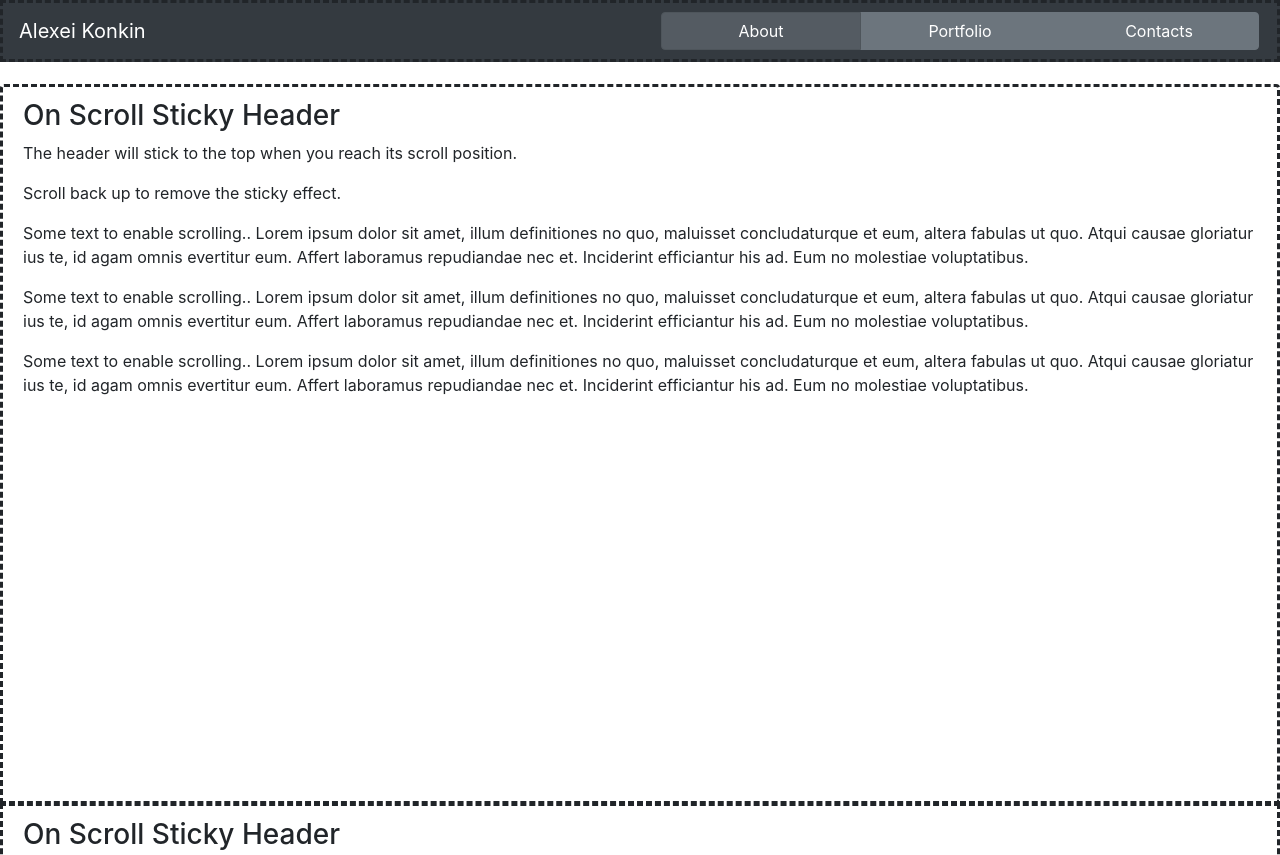
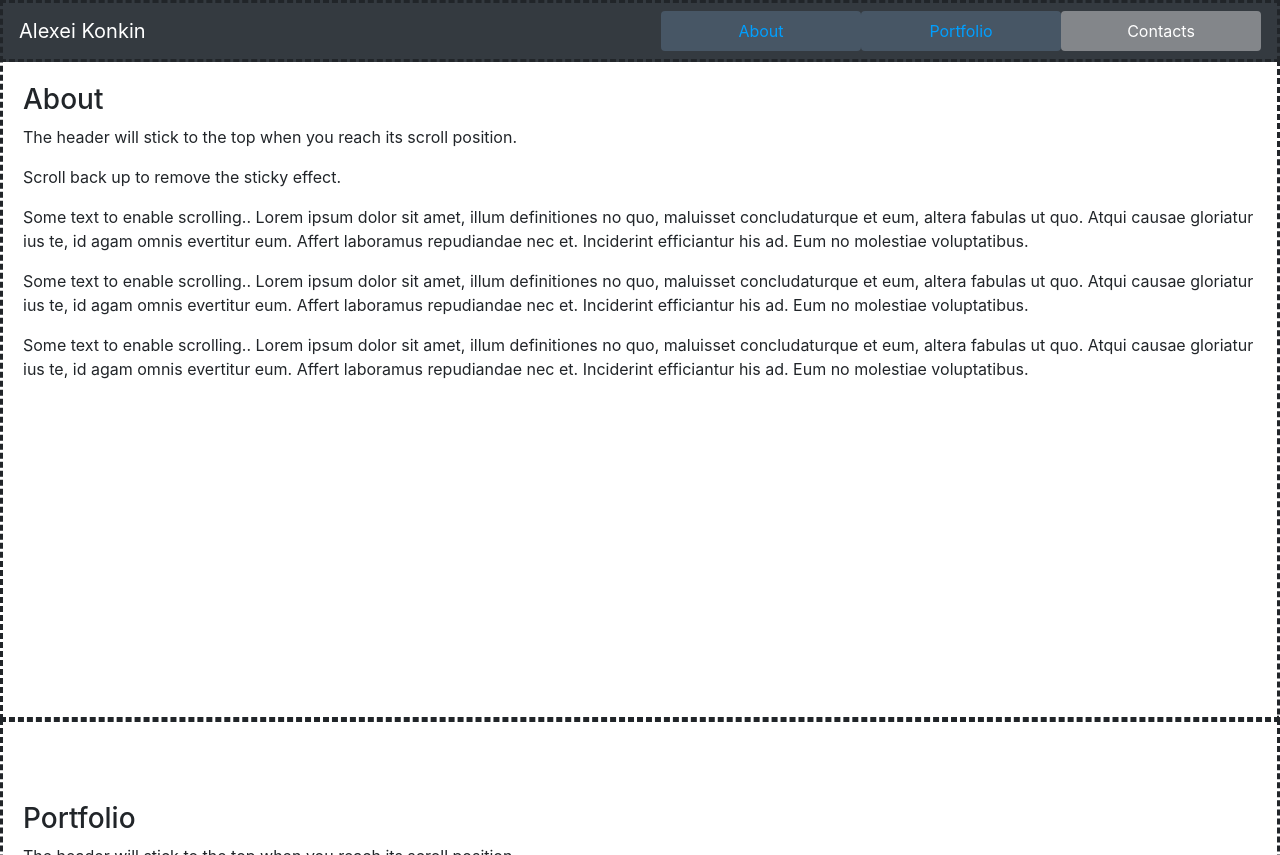
Before and after one commit to alexkonkin/portfolio, a website: page index.html in a window 1280 px wide. Shown: the top 855 px of the page. Drawn offline with nearby package versions, Linux system fonts and the light colour scheme.

Commit message:
the code has been refactored, button group was removed and relateced with menu navigation on scroll was implemented with the bootstrap scrollspy feature

```diff
--- a/css/main.css
+++ b/css/main.css
@@ -1,4 +1,7 @@
 /* CSS used here will be applied after bootstrap.css */
+body {
+    position: relative;
+}
 
 .container-bump{margin-top:60px}
 
@@ -16,4 +19,17 @@
 
 .list-item-height {
     height: 90vh;
+    padding-top: 80px;
 }
+
+.nav-pills .nav-link.active, .nav-pills .show>.nav {
+    color: #fff;
+    background-color: #83868a;
+}
+
+a {
+    color: #009fff;
+    text-decoration: none;
+    background-color: #475665;
+    -webkit-text-decoration-skip: objects;
+}
--- a/index.html
+++ b/index.html
@@ -20,71 +20,32 @@
 
     <link rel="stylesheet" href="./css/main.css">
 </head>
-<body>
+<body data-spy="scroll" data-target=".navbar" data-offset="50">
 <!--
 //prototype of this page
 https://www.bootply.com/WLVUWn8xN0
 -->
+<nav class="navbar fixed-top navbar-expand-sm navbar-dark bg-dark  v-border">
+    <ul class="nav navbar-brand">
+        Alexei Konkin
+    </ul>
+    <ul class="nav nav-pills ml-auto float-right extended-width-group text-center">
+        <li class="nav-item extended-width-button">
+            <a class="nav-link active" href="#about">About</a>
+        </li>
+        <li class="nav-item extended-width-button">
+            <a class="nav-link" href="#portfolio">Portfolio</a>
+        </li>
+        <li class="nav-item extended-width-button">
+            <a class="nav-link" href="#contacts">Contacts</a>
+        </li>
 
-<!--div class="navbar navbar-default navbar-fixed-top container-fluid v-border">
-    <div class="navbar-collapse collapse navbar-right">
-        <ul class="nav navbar-nav">
-            <li class="active"><a href="#">Home</a></li>
-            <li><a href="#">Link</a></li>
-            <li><a href="#">More</a></li>
-            <li><a href="#">Options</a></li>
-        </ul>
-        <ul>
-        </ul>
-    </div>
-</div-->
+    </ul>
+</nav>
 
-<!--nav class="navbar navbar-inverse">
-    <div class="container-fluid">
-        <div class="navbar-header">
-            <a class="navbar-brand" href="#">WebSiteName</a>
-        </div>
-        <ul class="nav navbar-nav">
-            <li class="active"><a href="#">Home</a></li>
-            <li><a href="#">Page 1</a></li>
-            <li><a href="#">Page 2</a></li>
-        </ul>
-        <ul class="nav navbar-nav navbar-right">
-            <li><a href="#"><span class="glyphicon glyphicon-user"></span> Sign Up</a></li>
-            <li><a href="#"><span class="glyphicon glyphicon-log-in"></span> Login</a></li>
-        </ul>
-    </div>
-</nav-->
-<div class="container-bump">
-
-    <nav class="navbar fixed-top navbar-expand-sm navbar-dark bg-dark v-border">
-        <ul class="nav navbar-brand">
-         Alexei Konkin
-        </ul>
-        <ul class="nav navbar-nav ml-auto float-right">
-
-            <li class="nav-item">
-                <div class="btn-group btn-group-toggle extended-width-group" data-toggle="buttons">
-                    <label class="btn btn-secondary active extended-width-button">
-                        <input type="radio" name="options" id="option1" autocomplete="off" checked> About
-                    </label>
-                    <label class="btn btn-secondary extended-width-button">
-                        <input type="radio" name="options" id="option2" autocomplete="off"> Portfolio
-                    </label>
-                    <label class="btn btn-secondary extended-width-button">
-                        <input type="radio" name="options" id="option3" autocomplete="off"> Contacts
-                    </label>
-                </div>
-             </li>
-        </ul>
-      </nav>
-</div>
-<div class="row"><br></div>
-
-<!-- portfolio web -->
 <ul class="list-group">
-    <li class="list-group-item v-border list-item-height">
-        <h3>On Scroll Sticky Header</h3>
+    <li class="list-group-item v-border list-item-height container-fluid" id="about">
+        <h3>About</h3>
         <p>The header will stick to the top when you reach its scroll position.</p>
         <p>Scroll back up to remove the sticky effect.</p>
         <p>Some text to enable scrolling.. Lorem ipsum dolor sit amet, illum definitiones no quo, maluisset concludaturque et eum,
@@ -94,16 +55,16 @@ https://www.bootply.com/WLVUWn8xN0
         <p>Some text to enable scrolling.. Lorem ipsum dolor sit amet, illum definitiones no quo, maluisset concludaturque et eum,
             altera fabulas ut quo. Atqui causae gloriatur ius te, id agam omnis evertitur eum. Affert laboramus repudiandae nec et. Inciderint efficiantur his ad. Eum no molestiae voluptatibus.</p>
     </li>
-    <li class="list-group-item v-border list-item-height">
-        <h3>On Scroll Sticky Header</h3>
+    <li class="list-group-item v-border list-item-height" id="portfolio">
+        <h3>Portfolio</h3>
         <p>The header will stick to the top when you reach its scroll position.</p>
         <p>Scroll back up to remove the sticky effect.</p>
         <p>Some text to enable scrolling.. Lorem ipsum dolor sit amet, illum definitiones no quo, maluisset concludaturque et eum, altera fabulas ut quo. Atqui causae gloriatur ius te, id agam omnis evertitur eum. Affert laboramus repudiandae nec et. Inciderint efficiantur his ad. Eum no molestiae voluptatibus.</p>
         <p>Some text to enable scrolling.. Lorem ipsum dolor sit amet, illum definitiones no quo, maluisset concludaturque et eum, altera fabulas ut quo. Atqui causae gloriatur ius te, id agam omnis evertitur eum. Affert laboramus repudiandae nec et. Inciderint efficiantur his ad. Eum no molestiae voluptatibus.</p>
         <p>Some text to enable scrolling.. Lorem ipsum dolor sit amet, illum definitiones no quo, maluisset concludaturque et eum, altera fabulas ut quo. Atqui causae gloriatur ius te, id agam omnis evertitur eum. Affert laboramus repudiandae nec et. Inciderint efficiantur his ad. Eum no molestiae voluptatibus.</p>
     </li>
-    <li class="list-group-item v-border list-item-height">
-        <h3>On Scroll Sticky Header</h3>
+    <li class="list-group-item v-border list-item-height" id="contacts">
+        <h3>Contacts</h3>
         <p>The header will stick to the top when you reach its scroll position.</p>
         <p>Scroll back up to remove the sticky effect.</p>
         <p>Some text to enable scrolling.. Lorem ipsum dolor sit amet, illum definitiones no quo, maluisset concludaturque et eum, altera fabulas ut quo. Atqui causae gloriatur ius te, id agam omnis evertitur eum. Affert laboramus repudiandae nec et. Inciderint efficiantur his ad. Eum no molestiae voluptatibus.</p>
```
